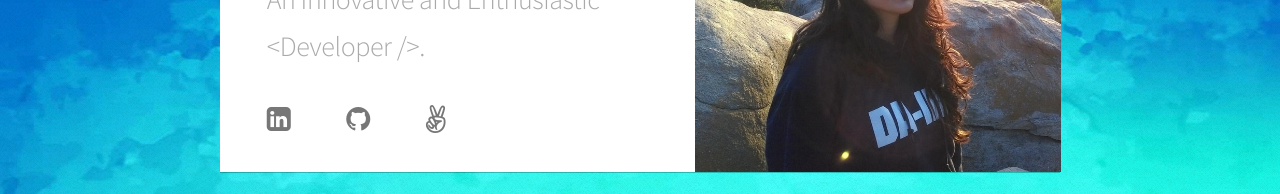
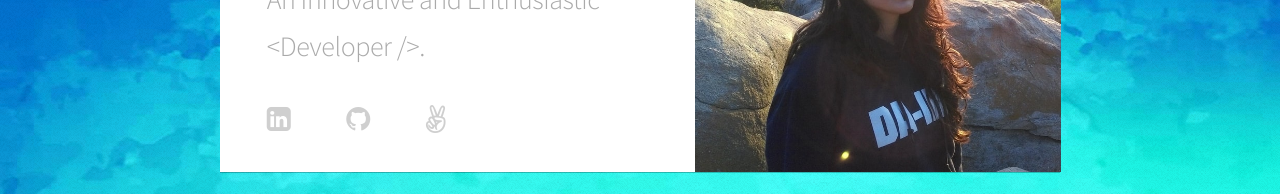
Before and after one commit to jainnidhi703/jainnidhi.com, a React (Create React App) app: page / in a window 1280 px wide. Shown: the part 355-549 px from the top of the page. Built offline with nearby package versions, Linux system fonts and the light colour scheme.

Commit message:
About me Profile Link css fix

```diff
--- a/public/index.css
+++ b/public/index.css
@@ -1137,8 +1137,15 @@ ol.default li {
 		margin-bottom: 1em;
 	}
 	.grey-color {
+		padding-top: 1em;
+	}
+	.grey-color a {
 		color: #777777;
 		text-decoration: none;
+		opacity: 0.35;
+	}
+	.grey-color a:hover {
+		opacity: 1;
 	}
 	.social-icon-space {
 		margin-left: 2em;
--- a/src/ProfileLink.js
+++ b/src/ProfileLink.js
@@ -5,7 +5,7 @@ class ProfileLink extends Component {
   render() {
     return (
       <a
-        className={this.props.className + " grey-color"}
+        className={this.props.className}
         href={this.props.url}
         target="_blank"
       >
--- a/src/ProfileLinks.js
+++ b/src/ProfileLinks.js
@@ -4,7 +4,8 @@ import ProfileLink from "./ProfileLink";
 class ProfileLinks extends Component {
   render() {
     return (
-      <div style={{ paddingTop: "1em" }}>
+      // <div style={{ paddingTop: "1em" }}>
+      <div className="grey-color">
         <ProfileLink
           url="https://www.linkedin.com/in/nidhi-jain-06746188/"
           icon="icon-linkedin-square"
```
